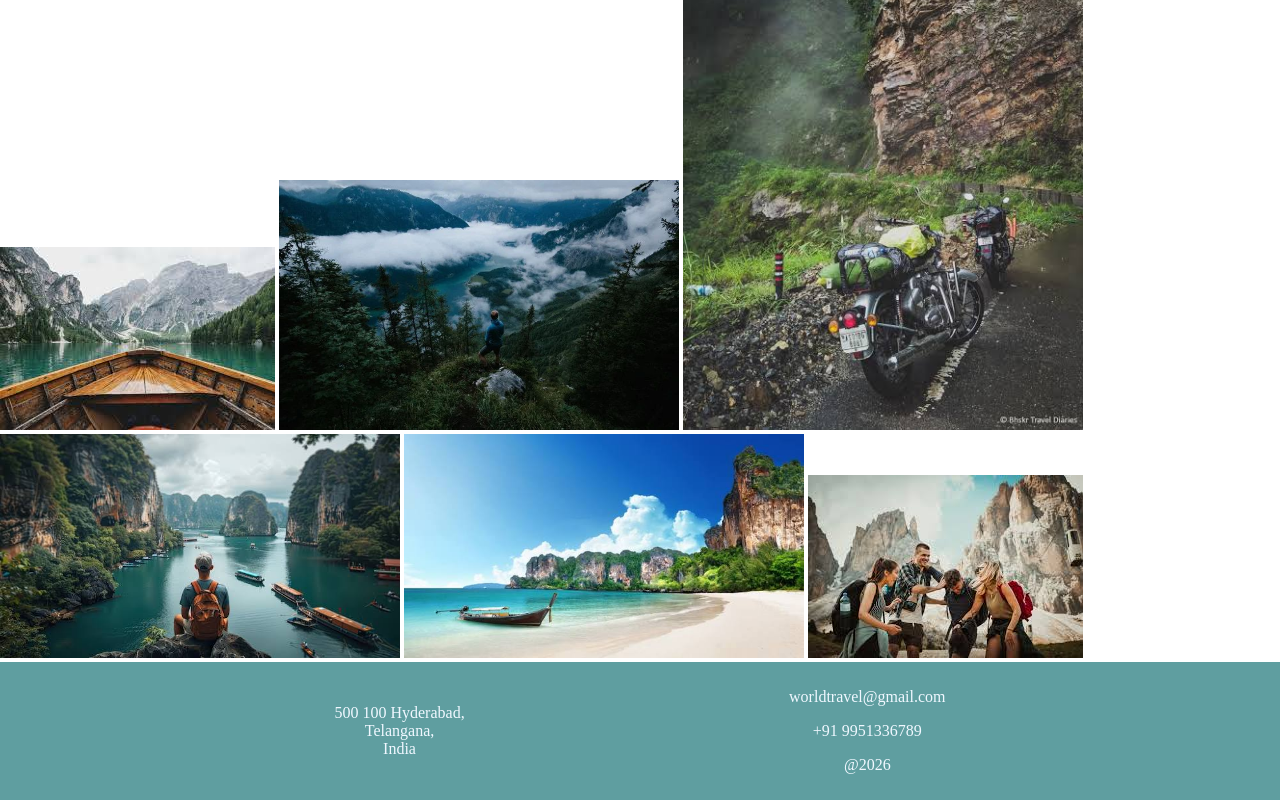
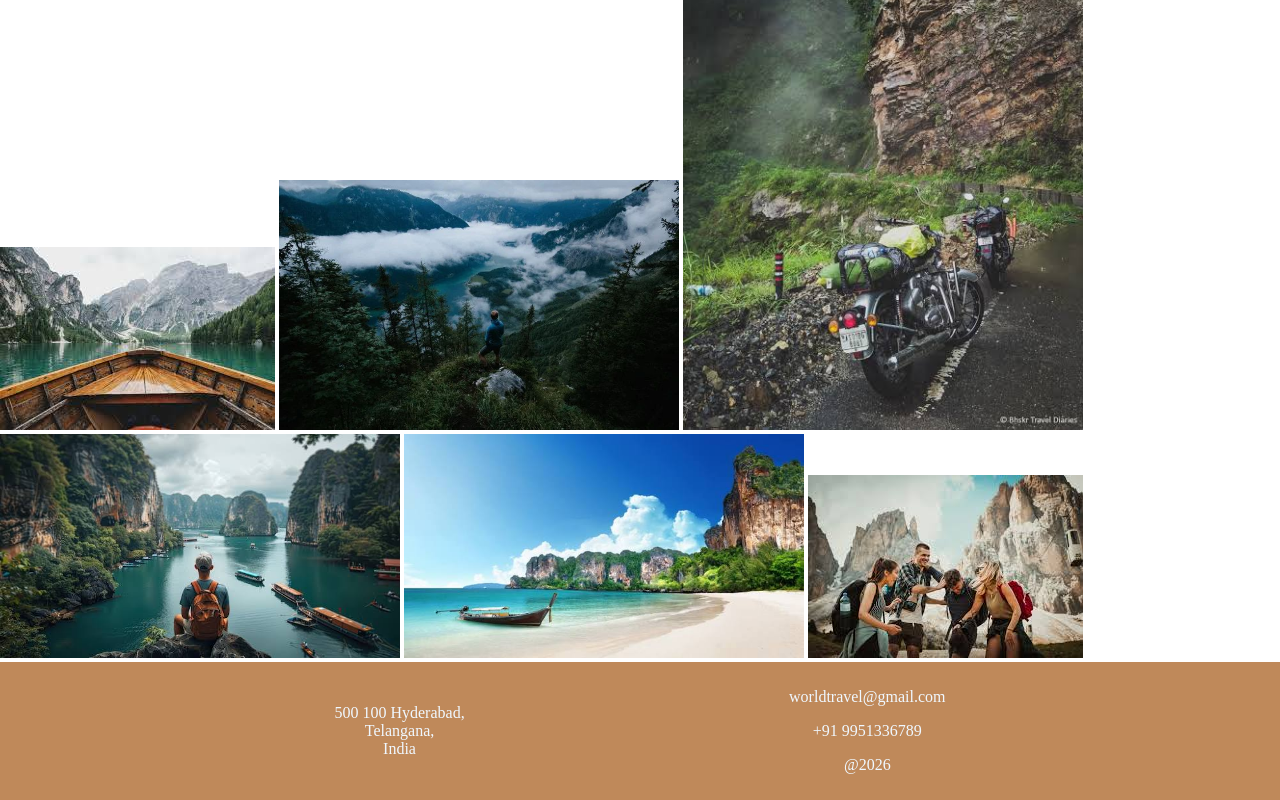
Before and after one commit to rithwik912/Travel_Page, a plain HTML site: page index.html in a window 1280 px wide. Shown: the part 1608-2408 px from the top of the page. Drawn offline with Linux system fonts and the light colour scheme.

Commit message:
Edited footer

```diff
--- a/style.css
+++ b/style.css
@@ -7,7 +7,6 @@ header{
     display: flex;
     flex-wrap: wrap;
     justify-content: space-between;
-
 }
 ul{
     display: flex;
@@ -86,10 +85,10 @@ li:hover{
     background-color: rgb(125, 178, 225);
     justify-content: space-evenly;
     margin-top: 20px;
-
 }
 .side-image{
     max-width: 400px;
+    transform: translateY(-20px);
 }
 .side-text{
     max-width: 500px;
@@ -108,7 +107,7 @@ li:hover{
 }
 footer{
     text-align: center;
-    background-color: cadetblue;
+    background-color: rgb(191, 137, 90);
     color: aliceblue;
     padding: 10px;
     display: flex;
```
